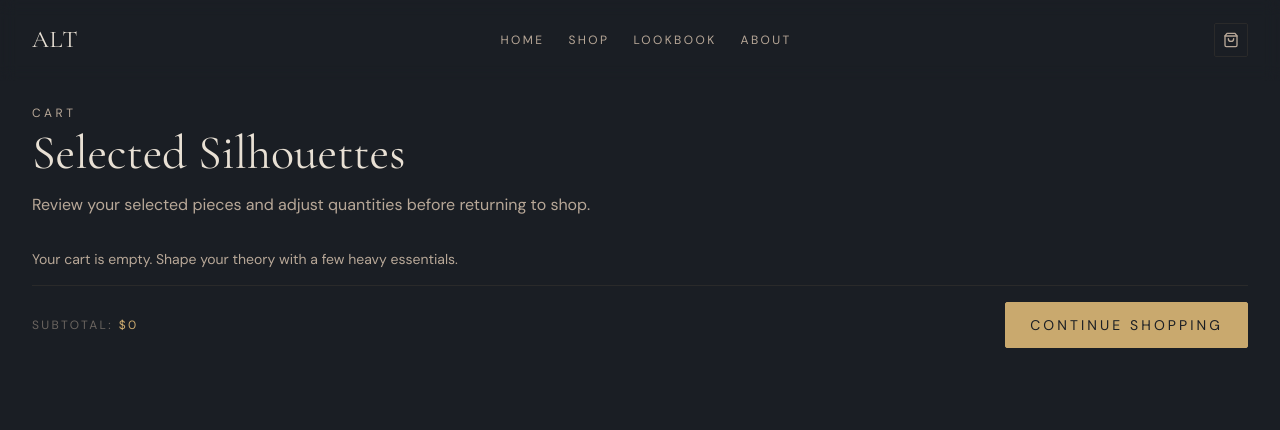
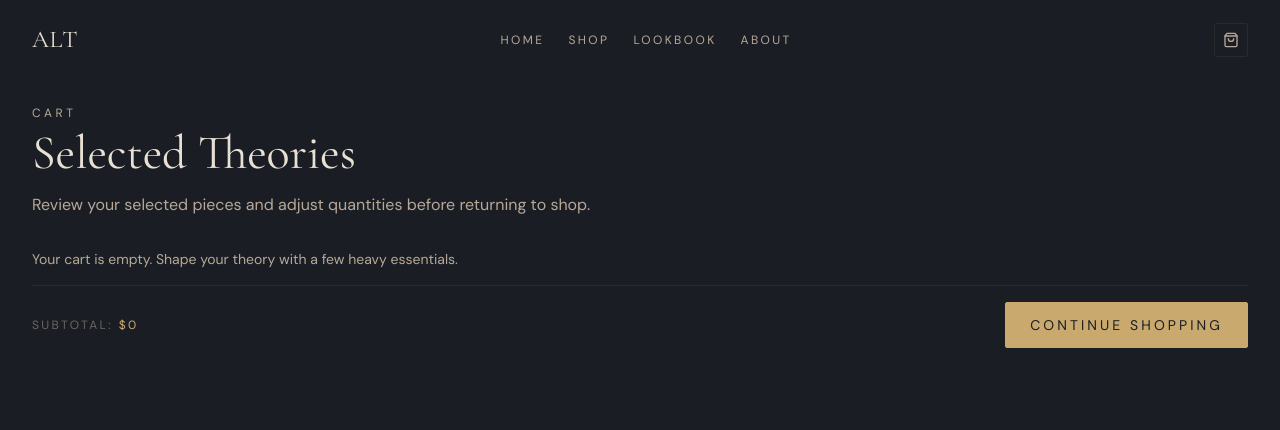
Before and after one commit to sumedh-github/ALT, a Next.js app: page /cart in a window 1280 px wide. Shown: the top 430 px of the page. Built offline with nearby package versions, Linux system fonts and the light colour scheme.

Commit message:
feat: make cart heading singular or plural by items
Co-authored-by: sumedh-github <sumedh-github@users.noreply.github.com>

```diff
--- a/app/cart/page.tsx
+++ b/app/cart/page.tsx
@@ -1,19 +1,9 @@
-import { CartView } from "@/components/alt/cart-view";
-import { SectionIntro } from "@/components/alt/section-intro";
+import { CartPageContent } from "@/components/alt/cart-page-content";
 
 export const metadata = {
   title: "Cart | Avero Loose Theory"
 };
 
 export default function CartPage() {
-  return (
-    <div className="space-y-8 pb-8">
-      <SectionIntro
-        eyebrow="Cart"
-        title="Selected Silhouettes"
-        body="Review your selected pieces and adjust quantities before returning to shop."
-      />
-      <CartView />
-    </div>
-  );
+  return <CartPageContent />;
 }
--- /dev/null
+++ b/components/alt/cart-page-content.tsx
@@ -0,0 +1,21 @@
+"use client";
+
+import { CartView } from "@/components/alt/cart-view";
+import { SectionIntro } from "@/components/alt/section-intro";
+import { useCartSummary } from "@/hooks/use-cart-summary";
+
+export function CartPageContent() {
+  const { items } = useCartSummary();
+  const title = items.length === 1 ? "Selected Theory" : "Selected Theories";
+
+  return (
+    <div className="space-y-8 pb-8">
+      <SectionIntro
+        eyebrow="Cart"
+        title={title}
+        body="Review your selected pieces and adjust quantities before returning to shop."
+      />
+      <CartView />
+    </div>
+  );
+}
```
